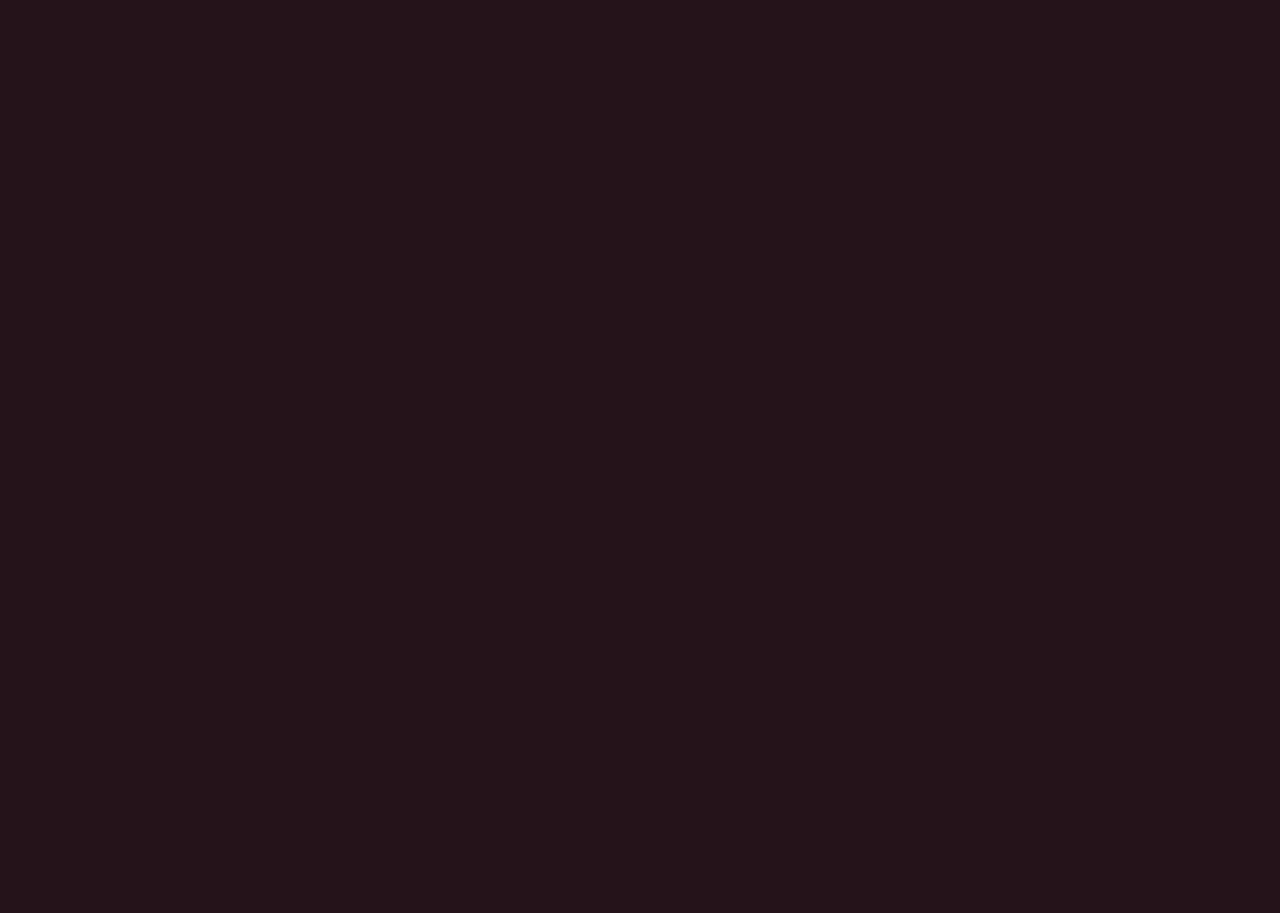
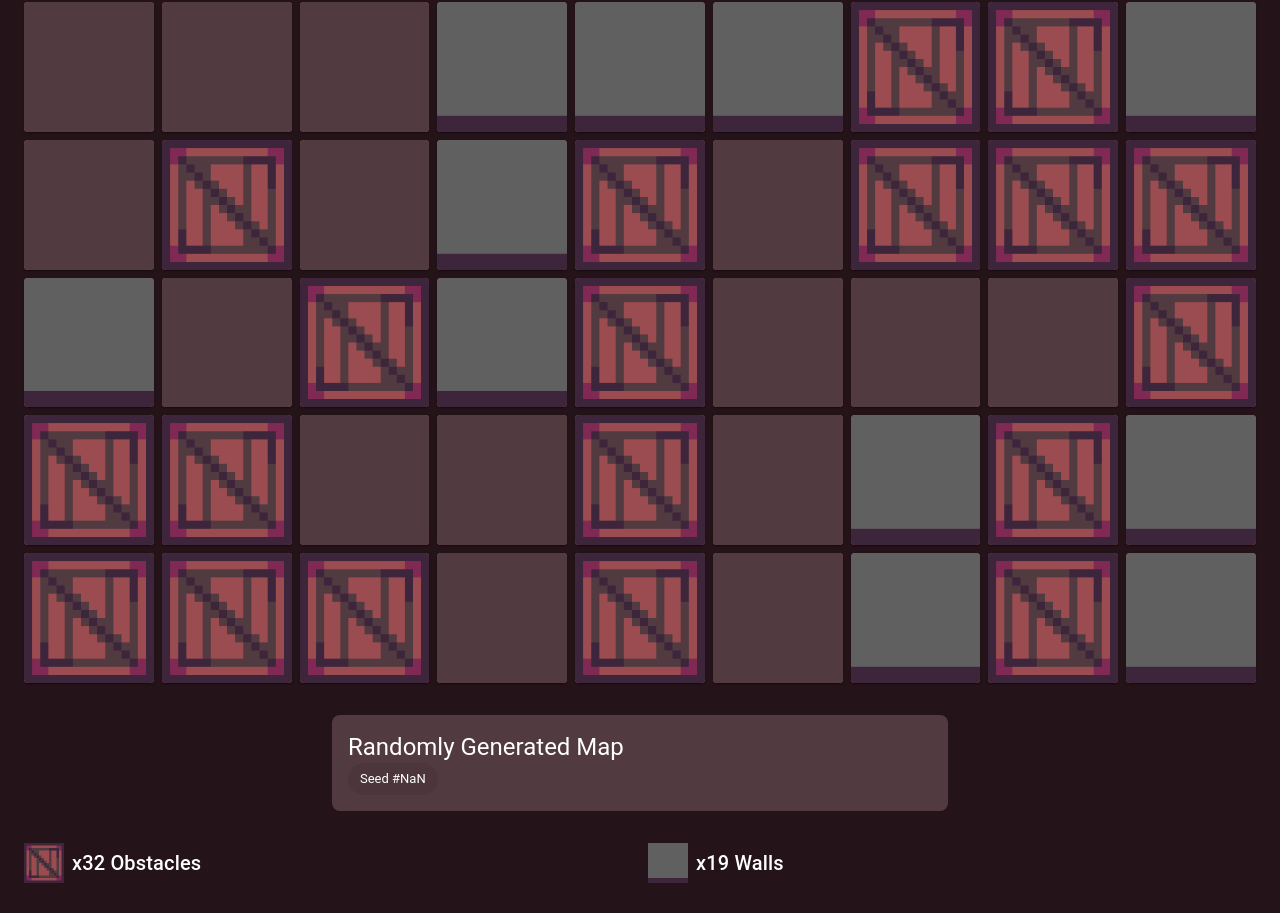
Before and after one commit to erik-lance/Cataclysm-Digital-Companion, a Next.js app: page /map/random in a window 1280 px wide. Shown: the part 573-1486 px from the top of the page. Before the commit the page ends 800 px from the top, so only its background shows below. Built offline with nearby package versions, Linux system fonts and the light colour scheme.

Commit message:
add random map page

```diff
--- /dev/null
+++ b/src/pages/map/random.tsx
@@ -0,0 +1,155 @@
+import { Avatar, Box, Button, Card, CardActionArea, CardContent, CardMedia, Chip, Container, Divider, Grid, List, ListItem, ListItemAvatar, ListItemText, Stack, Typography } from '@mui/material';
+import { MapData, randomizeMapData } from '@/utils/randomizer';
+import { useEffect, useState } from 'react';
+
+function tile_translator(value: number): string {
+    switch (value) {
+        case 0:
+            return "floor";
+        case 1:
+            return "crate";
+        case 2:
+            return "wall";
+        default:
+            return "unknown";
+    }
+}
+
+export default function Map() {
+    const [selectedMap, setSelectedMap] = useState<MapData | null>(null);
+    const [numObstacles, setNumObstacles] = useState<number>(0);
+    const [numWalls, setNumWalls] = useState<number>(0);
+
+    useEffect(() => {
+        const randomMap = randomizeMapData();
+        setSelectedMap(randomMap);
+        let obstacles = 0;
+        let walls = 0;
+        randomMap.tiles.forEach(row => {
+            row.forEach(tile => {
+                if (tile === 1) {
+                    obstacles++;
+                } else if (tile === 2) {
+                    walls++;
+                }
+            });
+        });
+        setNumObstacles(obstacles);
+        setNumWalls(walls);
+    }, []);
+
+    return (
+      <>
+        <Grid
+          container
+          direction="column"
+          justifyContent="center"
+          alignItems="center"
+          spacing={4}
+          p={3}
+        >
+          {/* A Grid of 9x9 filled based on map_data tile */}
+          {/* Grab the "tile" int and provide tile based on value */}
+          {/* (0 - floor, 1- crate, 2 - wall) */}
+          <Grid item container spacing={1} columns={9}>
+            {/* If selectedMap is null, don't print */}
+            {selectedMap &&
+              selectedMap.tiles.map((row, rowIndex) =>
+                row.map((tile, tileIndex) => (
+                  <Grid
+                    item
+                    lg={1}
+                    md={1}
+                    sm={1}
+                    xs={1}
+                    key={rowIndex * 9 + tileIndex}
+                  >
+                    <Card>
+                      <CardActionArea>
+                        <CardMedia
+                          component="img"
+                          image={`/tiles/${tile_translator(tile)}.png`}
+                          alt={tile_translator(tile)}
+                        />
+                      </CardActionArea>
+                    </Card>
+                  </Grid>
+                ))
+              )}
+          </Grid>
+
+          {/* Display map name and number of obstacles and walls to place */}
+          <Grid
+            item
+            container
+            direction="row"
+            justifyContent="center"
+            alignItems="center"
+            sx={{ borderRadius: 2 }}
+            columns={12}
+          >
+            <Grid item container justifyContent="center" alignItems="center">
+              <Box
+                bgcolor={"background.default"}
+                p={2}
+                sx={{ borderRadius: 2 }}
+                width="50%"
+                justifyContent="center"
+                alignItems="center"
+              >
+                <Typography variant="h5"> {selectedMap?.name} </Typography>
+                <Chip label={`Seed #${selectedMap?.id}`} />
+              </Box>
+            </Grid>
+
+            <Grid
+              item
+              container
+              justifyContent="center"
+              alignItems="center"
+              spacing={2}
+              sx={{ borderRadius: 2 }}
+              columns={2}
+              mt={2}
+            >
+              <Grid item lg={1} md={1} sm={1} xs={2}>
+                <Stack direction="row" spacing={1} alignItems="center">
+                  <Avatar src="/tiles/crate.png" variant="square" />
+                  <Typography variant="h6">
+                    x{numObstacles} Obstacles
+                  </Typography>
+                </Stack>
+              </Grid>
+              <Grid item lg={1} md={1} sm={1} xs={2}>
+                <Stack direction="row" spacing={1} alignItems="center">
+                  <Avatar src="/tiles/wall.png" variant="square" />
+                  <Typography variant="h6">x{numWalls} Walls</Typography>
+                </Stack>
+              </Grid>
+            </Grid>
+          </Grid>
+
+          <Grid
+            item
+            container
+            direction="row"
+            justifyContent="center"
+            alignItems="center"
+            spacing={2}
+          >
+            <Grid item>
+              <Button variant="contained" color="primary" href="/maps">
+                Return
+              </Button>
+            </Grid>
+
+            <Grid item>
+              <Button variant="contained" color="success" href="/game">
+                Begin
+              </Button>
+            </Grid>
+          </Grid>
+        </Grid>
+      </>
+    );
+}
```
